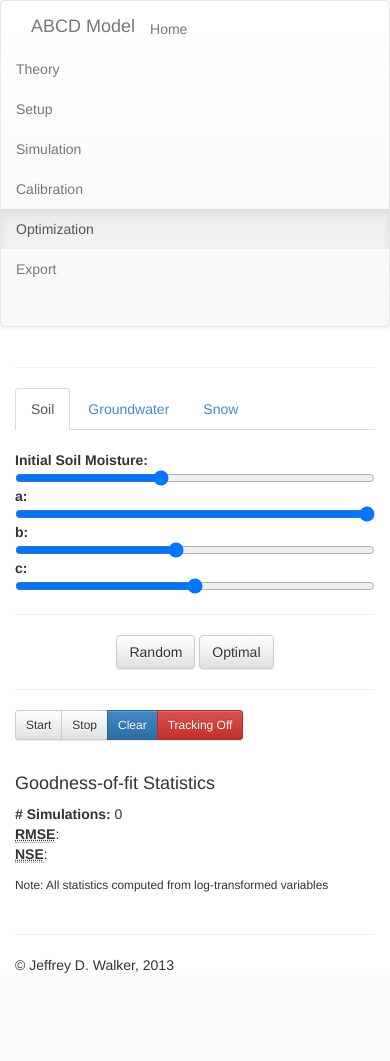
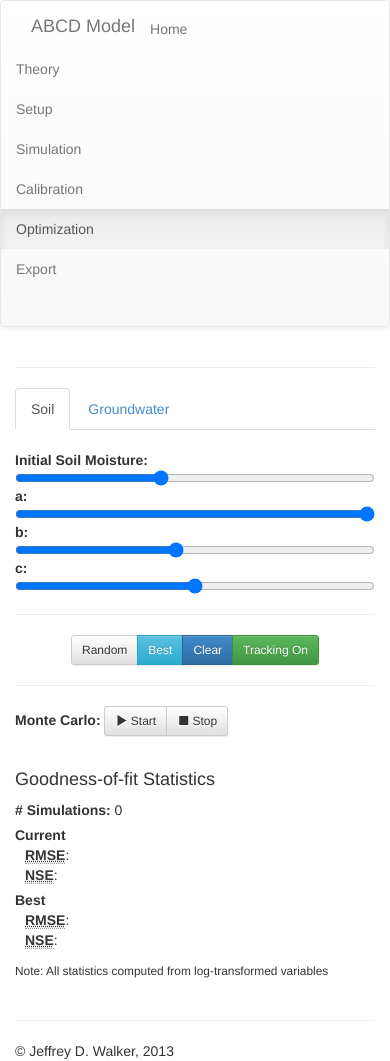
Before and after one commit to walkerjeffd/abcd-model, a Flask app: page /optimization.html in a window 390 px wide. Before the commit the page ends 973 px from the top, so only its background shows below. Run offline with Flask 2, Linux system fonts and the light colour scheme; some libraries are stand-ins or nearby versions.

Commit message:
removed snow module, changed some variable names fixed some views

```diff
--- a/static/js/app/charts.js
+++ b/static/js/app/charts.js
@@ -1594,8 +1594,8 @@ define([
         var mergeData = d3.merge([chartData, highlight, optimal]);
 
         var yExtent = d3.extent(mergeData, function(d) { return yValue(d); });
-        if (Math.abs(yExtent[1]-yExtent[0]) < 0.2) {
-          yExtent = [d3.round(yValue(mergeData[0]), 1)-0.1, d3.round(yValue(mergeData[0]), 1)+0.1];
+        if (Math.abs(yExtent[1]-yExtent[0]) < 0.1) {
+          yExtent = [d3.min([yExtent[0], d3.round(yValue(mergeData[0]), 1)-0.05]), d3.max([yExtent[1], d3.round(yValue(mergeData[0]), 1)+0.05])];
         }
 
         yScale
--- a/static/js/app/pages/optimization.js
+++ b/static/js/app/pages/optimization.js
@@ -19,7 +19,7 @@ define([
       'click #btn-clear': 'clearHistory',
       'click #btn-start': 'startLoop',
       'click #btn-stop': 'stopLoop',
-      'click #btn-optimal': 'loadOptimal'
+      'click #btn-best': 'loadBest'
     },
 
     initialize: function(options) {
@@ -32,9 +32,9 @@ define([
       this.simModel = new SimModel();
 
       this.isRunning = false;
-      this.tracking = false;
-      this.optimalSimIndex = null;
-      this.optimalParams = {};
+      this.tracking = true;
+      this.bestSimIndex = null;
+      this.bestParams = {};
       this.history = [];
       this.loadingExisting = false;
       this.simModelReady = false;
@@ -58,8 +58,8 @@ define([
 
     clearHistory: function() {
       this.history.length = 0;
-      this.optimalSimIndex = null;
-      this.optimalParams = {};
+      this.bestSimIndex = null;
+      this.bestParams = {};
       this.render();
     },
 
@@ -112,10 +112,10 @@ define([
       }
     },
 
-    loadOptimal: function() {
-      if (this.optimalSimIndex !== null) {
-        console.log('Loading optimal: ', this.optimalSimIndex);
-        this.loadSimulation(_.omit(this.history[this.optimalSimIndex], 'rmse'));
+    loadBest: function() {
+      if (this.bestSimIndex !== null) {
+        console.log('Loading best: ', this.bestSimIndex);
+        this.loadSimulation(_.omit(this.history[this.bestSimIndex], 'rmse'));
       }
     },
 
@@ -171,7 +171,8 @@ define([
             S0: this.model.get('S0'),
             G0: this.model.get('G0'),
             e: this.model.get('e'),
-            rmse: stats.rmse
+            rmse: stats.rmse,
+            nse: stats.nse
           };
 
         if (this.tracking && !this.loadingExisting) {
@@ -180,16 +181,16 @@ define([
           // add current run to history
           this.history.push(currentSim);
 
-          if (this.history.length === 1 || currentSim.rmse < this.history[this.optimalSimIndex].rmse) {
+          if (this.history.length === 1 || currentSim.rmse < this.history[this.bestSimIndex].rmse) {
             // console.log('Setting optimal: ', this.history.length-1);
             // if this is the only run so far
             // or if current rmse is less than existing optimal rmse
 
             // update optimal index
-            this.optimalSimIndex = this.history.length-1;
+            this.bestSimIndex = this.history.length-1;
 
             // update optimal parameter set
-            this.optimalParams = this.history[this.optimalSimIndex];
+            this.bestParams = this.history[this.bestSimIndex];
 
             // update optimal flow in simModel output data
             this.simModel.output.forEach(function(d) {
@@ -201,7 +202,7 @@ define([
         if (!this.tracking && this.history.length === 0) {
           // if not tracking
           // update optimal parameter set
-          this.optimalParams = currentSim;
+          this.bestParams = currentSim;
 
           this.simModel.output.forEach(function(d) {
             d.optQ = d.Q;
@@ -217,24 +218,27 @@ define([
 
         d3.select("#chart-a").call(this.charts.A
           .data(this.history)
-          .optimal([this.optimalParams])
+          .optimal([this.bestParams])
           .highlight([currentSim]));
         d3.select("#chart-b").call(this.charts.B
           .data(this.history)
-          .optimal([this.optimalParams])
+          .optimal([this.bestParams])
           .highlight([currentSim]));
         d3.select("#chart-c").call(this.charts.C
           .data(this.history)
-          .optimal([this.optimalParams])
+          .optimal([this.bestParams])
           .highlight([currentSim]));
         d3.select("#chart-d").call(this.charts.D
           .data(this.history)
-          .optimal([this.optimalParams])
+          .optimal([this.bestParams])
           .highlight([currentSim]));
 
         this.$("#stat-n").text(this.history.length);
         this.$("#stat-rmse").text(numberFormat(stats.rmse));
         this.$("#stat-nse").text(numberFormat(stats.nse));
+
+        this.$("#stat-best-rmse").text(numberFormat(this.bestParams.rmse));
+        this.$("#stat-best-nse").text(numberFormat(this.bestParams.nse));
       }
 
       if (!this.isRunning) {
@@ -268,8 +272,8 @@ define([
           .yVariables(['obsQ', 'optQ', 'Q'])
           .yVariableLabels({
             'obsQ': 'Obs Flow (in/d)',
-            'optQ': 'Optimal Sim Flow (in/d)',
-            'Q': 'Current Sim Flow (in/d)'
+            'optQ': 'Best Sim Flow (in/d)',
+            'Q': 'Sim Flow (in/d)'
           })
           .yDomain([0.001, 2])
           .yScale(d3.scale.log())
--- a/static/js/app/pages/simulation.js
+++ b/static/js/app/pages/simulation.js
@@ -137,9 +137,7 @@ define([
           endSoil = data[data.length-1]['S'],
           initGW = this.model.get('G0'),
           endGW = data[data.length-1]['G'],
-          initSnow = this.model.get('A0'),
-          endSnow = data[data.length-1]['At'],
-          netStorage = (endSoil+endGW+endSnow) - (initSoil+initGW+initSnow),
+          netStorage = (endSoil+endGW) - (initSoil+initGW),
           err = netStorage + sumOutflow - sumPrecip;
 
       return {
--- a/static/js/app/views/app.js
+++ b/static/js/app/views/app.js
@@ -39,6 +39,8 @@ define([
       this.dispatcher.on('exportOutput', this.exportOutput, this);
       this.dispatcher.on('exportModel', this.exportModel, this);
 
+
+
       if (page === "simulation" || page === "calibration" || page === "optimization") {
         this.dispatcher.trigger('status', 'Initializing...');
         this.listenToOnce(this.model, 'sync', this.checkInput);
@@ -55,10 +57,15 @@ define([
         // });
       }
 
+      this.listenTo(this.model, 'invalid', this.invalidAlert);
       this.listenTo(this.model, 'sync', function(model) {
         model.isNewModel = false;
       });
 
+    },
+
+    invalidAlert: function(model, error) {
+      this.dispatcher.trigger('alert', error, 'danger');
     },
 
     showStatus: function(message) {
@@ -108,13 +115,8 @@ define([
           Runoff_in: d.DR,
           GWRecharge_in: d.GR,
           Groundwater_in: d.G,
-          GWDischarge_in: d.dG,
+          GWDischarge_in: d.GD,
           Flow_in: d.Q,
-          EffectivePrecip_in: d.Pe,
-          Rainfall_in: d.RF,
-          Snowfall_in: d.SF,
-          Snowdepth_in: d.At,
-          Snowmelt_in: d.mt
         };
       });
       Utils.saveToCSVFile(outputObj, 'output.csv');
--- a/static/js/app/views/controls.js
+++ b/static/js/app/views/controls.js
@@ -9,14 +9,12 @@ define([
 
     events: {
       'click #btn-save': 'saveApp',
-      'click #btn-export': 'exportOutput',
-
+      'click #btn-export': 'exportOutput'
     },
 
     initialize: function (options) {
       this.dispatcher = options.dispatcher;
       $('#btn-delete').on('click', this.deleteApp.bind(this));
-      this.listenTo(this.model, 'invalid', this.invalidAlert);
 
       this.render();
     },
@@ -25,9 +23,6 @@ define([
       this.$el.html(this.template());
     },
 
-    invalidAlert: function(model, error) {
-      this.dispatcher.trigger('alert', error, 'danger');
-    },
 
     saveApp: function() {
       console.log('Saving...');
--- a/templates/base.html
+++ b/templates/base.html
@@ -63,6 +63,9 @@
       </div>
       {% block content %}
       {% endblock %}
+
+      {% block modals %}
+      {% endblock %}
     </div>
     <div class="footer">
       {% block footer %}
@@ -72,8 +75,6 @@
     </div>
   </div>
 
-{% block modals %}
-{% endblock %}
 
 {% block scripts %}
 {% endblock %}
--- a/templates/optimization.html
+++ b/templates/optimization.html
@@ -12,20 +12,20 @@
       {% include "tabs-parameters.html" %}
       <hr>
       <div class="text-center">
-        <button class="btn btn-default" id="btn-random">Random</button>
-        <button class="btn btn-default" id="btn-optimal">Optimal</button>
+        <div class="btn-group btn-group-sm">
+          <button class="btn btn-default" id="btn-random">Random</button>
+          <button class="btn btn-info" id="btn-best">Best</button>
+        <button class="btn btn-primary" id="btn-clear">Clear</button>
+        <button class="btn btn-success" id="btn-track">Tracking On</button>
+        </div>
       </div>
-
+      <div class="text-center">
+      </div>
       <hr>
-      <div class="text-center">
-        <div class="btn-toolbar">
-          <div class="btn-group btn-group-sm">
-            <button class="btn btn-default" id="btn-start">Start</button>
-            <button class="btn btn-default" id="btn-stop">Stop</button>
-            <button class="btn btn-primary" id="btn-clear">Clear</button>
-            <button class="btn btn-danger" id="btn-track">Tracking Off</button>
-          </div>
-        </div>
+      <b>Monte Carlo:</b>
+      <div class="btn-group btn-group-sm">
+        <button class="btn btn-default" id="btn-start"><span class="glyphicon glyphicon-play"></span> Start</button>
+        <button class="btn btn-default" id="btn-stop"><span class="glyphicon glyphicon-stop"></span> Stop</button>
       </div>
     </div>
     <div class="col-md-6">
@@ -54,8 +54,16 @@
         <h4>Goodness-of-fit Statistics</h4>
         <ul class="list-unstyled">
           <li><strong># Simulations:</strong> <span id="stat-n">0</span></li>
-          <li><strong><abbr title="Root Mean Square Error">RMSE</abbr></strong>: <span id="stat-rmse"></span></li>
-          <li><strong><abbr title="Nash-Sutcliffe Efficiency">NSE</abbr></strong>: <span id="stat-nse"></span></li>
+          <li style="margin-top:5px;"><strong>Current</strong></li>
+          <ul class="list-unstyled" style="margin-left:10px;">
+            <li><strong><abbr title="Root Mean Square Error">RMSE</abbr></strong>: <span id="stat-rmse"></span></li>
+            <li><strong><abbr title="Nash-Sutcliffe Efficiency">NSE</abbr></strong>: <span id="stat-nse"></span></li>
+          </ul>
+          <li style="margin-top:5px;"><strong>Best</strong></li>
+          <ul class="list-unstyled" style="margin-left:10px;">
+            <li><strong><abbr title="Root Mean Square Error">RMSE</abbr></strong>: <span id="stat-best-rmse"></span></li>
+            <li><strong><abbr title="Nash-Sutcliffe Efficiency">NSE</abbr></strong>: <span id="stat-best-nse"></span></li>
+          </ul>
         </ul>
         <small>Note: All statistics computed from log-transformed variables</small>
       </div>
--- a/templates/tabs-parameters.html
+++ b/templates/tabs-parameters.html
@@ -1,7 +1,6 @@
       <ul class="nav nav-tabs">
         <li class="active"><a href="#tab-soil" data-toggle="tab">Soil</a></li>
         <li><a href="#tab-gw" data-toggle="tab">Groundwater</a></li>
-        <li><a href="#tab-snow" data-toggle="tab">Snow</a></li>
       </ul>
       <div class="tab-content">
         <div class="tab-pane tab-param active" id="tab-soil">
@@ -29,13 +28,5 @@
             <dd><input class="slider" type="range" min="0" max="0.2" step="0.001" value="0.1" name="d"/></dd>
           </dl>
           <div id="chart-gw"></div>
-        </div><div class="tab-pane tab-param" id="tab-snow">
-          <dl>
-            <dt>Initial Snow Depth: <span id="param-A0"></span></dt>
-            <dd><input class="slider" type="range" min="0" max="5" step="0.1" value="1" name="A0"/></dd>
-
-            <dt>Melt Factor: <span id="param-Mf"></span></dt>
-            <dd><input class="slider" type="range" min="0" max="2" step="0.01" value="0.1" name="Mf"/></dd>
-          </dl>
         </div>
       </div>
```
Also changed, not shown: static/js/app/models/app.js (+7 -19 lines), static/js/app/pages/setup.js (+47 -12 lines), templates/setup.html (+37 -7 lines), templates/simulation.html (+1 -6 lines).
